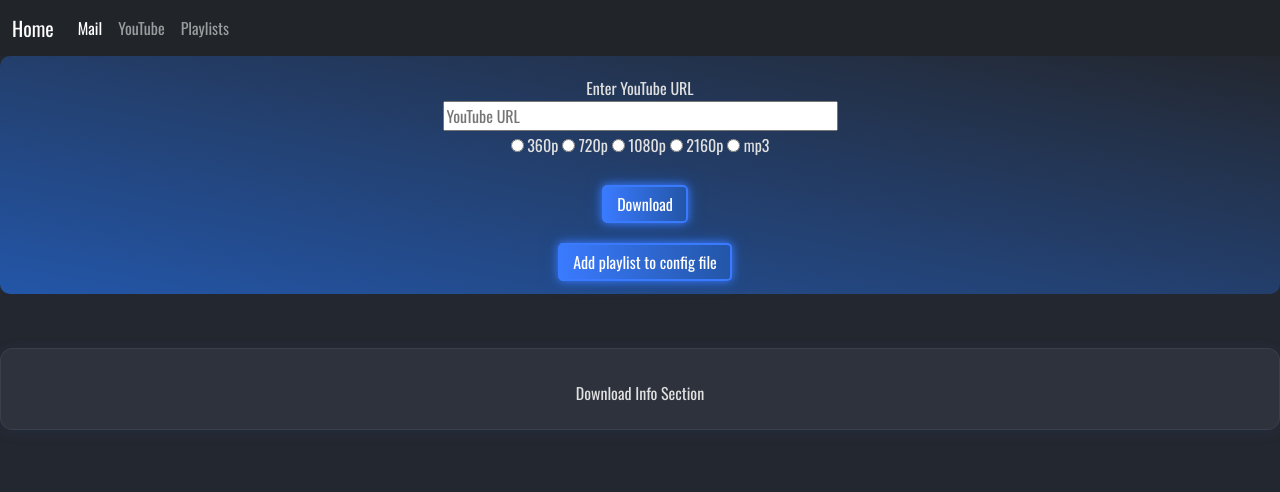
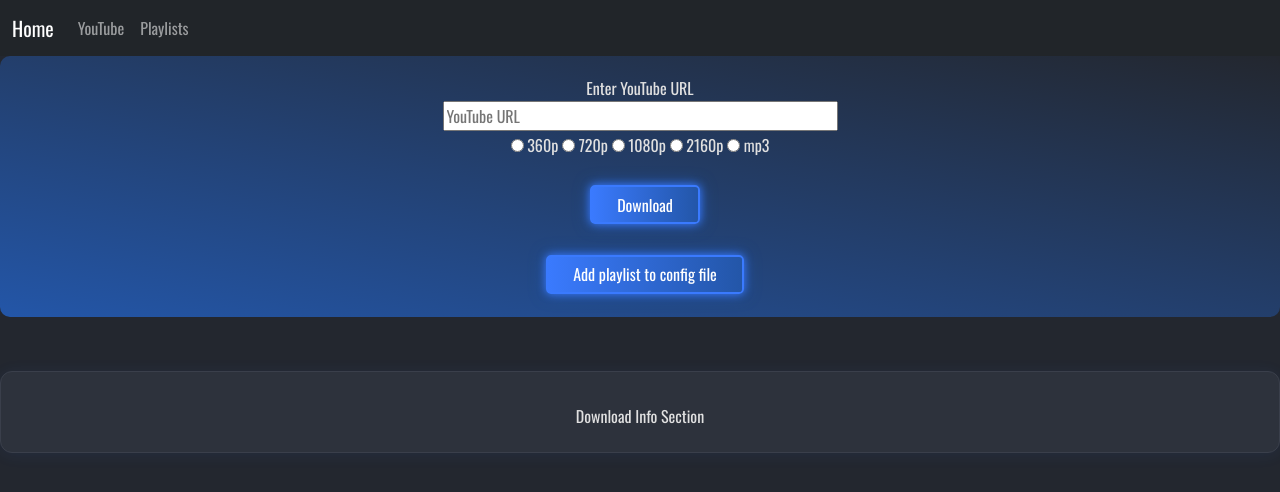
Before and after one commit to rszczygielski/website_youtube_dl, a Flask app: page /youtube.html in a window 1280 px wide. Shown: the top 492 px of the page. Run offline with Flask 3, Linux system fonts and the light colour scheme; parts of the project's set-up code (start-up, migrations or seed data) failed here and were passed over; some libraries are stand-ins or nearby versions.

Commit message:
neon button width fix and mail logic deleted

```diff
--- a/website_youtube_dl/static/style.css
+++ b/website_youtube_dl/static/style.css
@@ -66,6 +66,9 @@
 
 .neon-button,
 .normal-button {
+    display: inline-flex;
+    align-items: center;
+    justify-content: center;
     font-size: 1.1rem;
     font-family: var(--main-font, 'Oswald', Arial, sans-serif);
     cursor: pointer;
@@ -73,10 +76,11 @@
     color: #fff;
     border: 2px solid var(--clr-accent);
     background-color: var(--clr-accent-dark);
-    padding: 0.4em 1.2em;
+    padding: 0.4em 1.4em;
     border-radius: 0.3em;
     margin: 0.2em 0.5em;
     transition: all 0.2s;
+    white-space: nowrap;
 }
 
 .neon-button {
@@ -85,10 +89,9 @@
     background: linear-gradient(90deg, var(--clr-accent) 0%, var(--clr-accent-dark) 100%);
     box-shadow: 0 0 8px var(--clr-accent), 0 0 16px var(--clr-accent-dark);
     font-size: 1rem;
-    padding: 0.3em 0.8em;
-    min-width: 80px;
-    max-width: 120px;
-    white-space: nowrap;
+    padding: 0.35em 1.6em;
+    min-width: 0;
+    max-width: none;
     margin-left: 10px;
     margin-right: 0;
 }
--- a/website_youtube_dl/templates/headers.html
+++ b/website_youtube_dl/templates/headers.html
@@ -8,9 +8,6 @@
         <div class="collapse navbar-collapse" id="navbarsExample04">
         <ul class="navbar-nav me-auto mb-2 mb-md-0">
             <li class="nav-item">
-            <a class="nav-link active" aria-current="page" href="/mail.html">Mail</a>
-            </li>
-            <li class="nav-item">
             <a class="nav-link" href="/youtube.html">YouTube</a>
             </li>
             <li class="nav-item">
--- a/website_youtube_dl/templates/index.html
+++ b/website_youtube_dl/templates/index.html
@@ -16,9 +16,6 @@
 	socket.on('connect', function() {
 		console.log("I'm connected");
 	});
-	// socket.on("log", function(log_data){
-	// 	console.log(log_data);
-	// });
 </script>
 </head>
 <body id="background">
```
Also changed, not shown: website_youtube_dl/templates/mail.html (deleted, +0 -42 lines).
